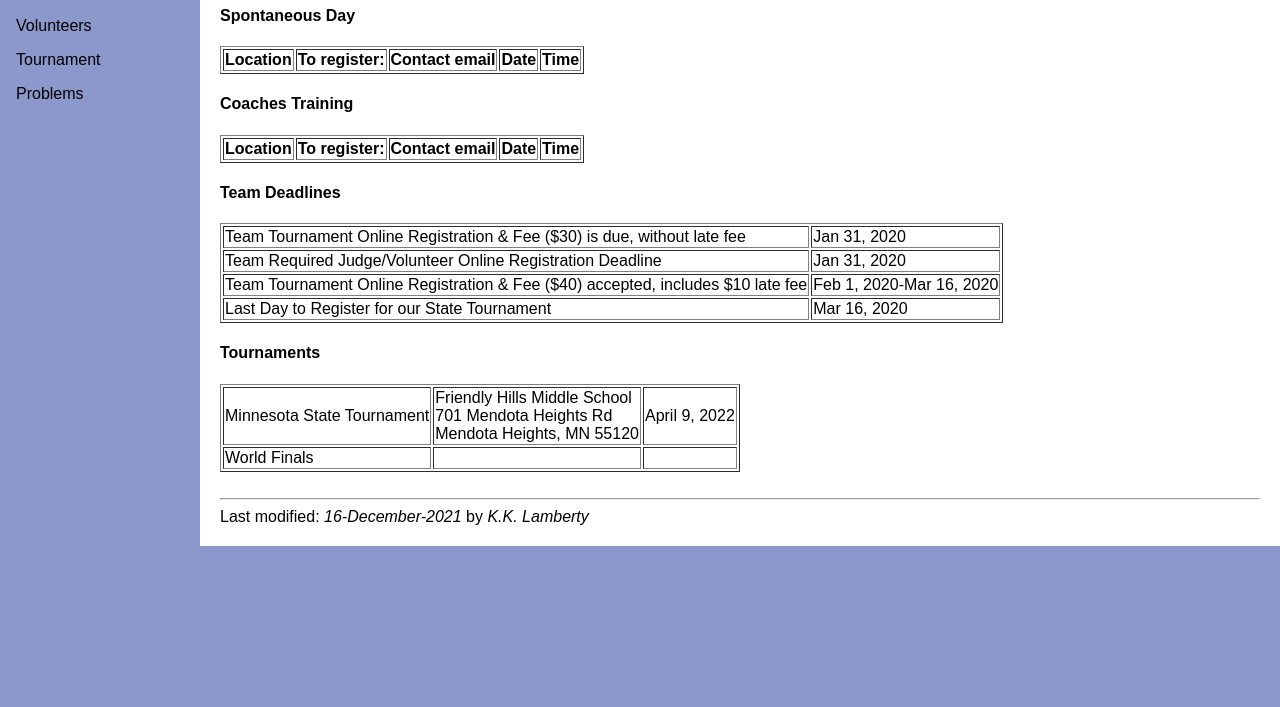
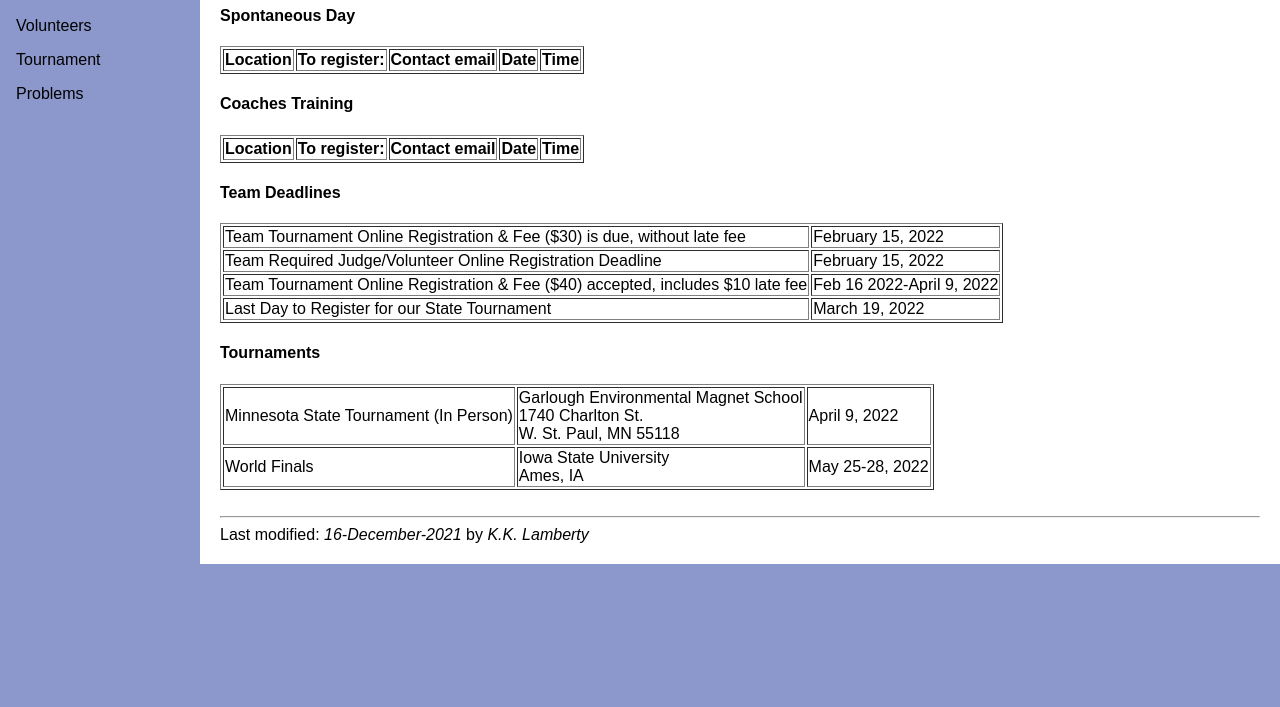
Before and after one commit to MN-Odyssey-of-the-Mind/OdysseyWebPage, a plain HTML site: page events.html in a window 1280 px wide. Shown: the part 93-800 px from the top of the page. Drawn offline with nearby package versions, Linux system fonts and the light colour scheme.

Commit message:
Update dates

```diff
--- a/events.html
+++ b/events.html
@@ -6,7 +6,7 @@
   <title>MN OotM - Events</title>
   <link rel="stylesheet" href="./resources/style.css" type="text/css" />
   <script src="https://code.jquery.com/jquery-1.10.2.js"></script>
-  <script src="./resources/odyssey.js"></script>
+  <script language="JavaScript" type="text/javascript" src="https://mn-odyssey-of-the-mind.github.io/OdysseyWebPage/resources/odyssey.js"></script>
 </head>
 <body>
 
@@ -20,7 +20,7 @@
   <!--page content-->
   <div class="content">
 
-    <h1 id="main-title">2020-2021 Events</h1>
+    <h1 id="main-title">2021-2022 Events</h1>
 
 
              <h4>Spontaneous Day</h4>
@@ -66,35 +66,35 @@
 <h4>Team Deadlines</h4>
 <table border = '1'>
 <tr>
-	<td>Team Tournament Online Registration & Fee ($30) is due, without late fee</td>	<td>Jan 31, 2020</td>
+	<td>Team Tournament Online Registration & Fee ($30) is due, without late fee</td>	<td>February 15, 2022</td>
 	</tr>
 	<tr>
 	<td>Team Required Judge/Volunteer Online Registration Deadline	</td>
-	<td>Jan 31, 2020	</td>
+	<td>February 15, 2022</td>
 	</tr>
 	<tr>
-	<td>Team Tournament Online Registration & Fee ($40) accepted, includes $10 late fee		</td>			<td>Feb 1, 2020-Mar 16, 2020	</td>
+	<td>Team Tournament Online Registration & Fee ($40) accepted, includes $10 late fee		</td>			<td>Feb 16 2022-April 9, 2022	</td>
 	</tr>
 	<tr>
 	<td>
 	Last Day to Register for our State Tournament</td>
-	<td>Mar 16, 2020	</td>
+	<td>March 19, 2022	</td>
 	</tr>
 </table>
 
 <h4>Tournaments</h4>
 <table border = '1'>
 <tr>
-	<td>Minnesota State Tournament</td>
-	<td>Friendly Hills Middle School<br />
-        701 Mendota Heights Rd<br />
-        Mendota Heights, MN 55120	</td>
+	<td>Minnesota State Tournament (In Person)</td>
+	<td>Garlough Environmental Magnet School<br />
+      1740 Charlton St.<br />
+      W. St. Paul, MN 55118<br /></td>
 	<td><script type="text/javascript">getTournamentDate();</script></td>
 	</tr>
 <tr>
     <td>World Finals</td>
-    <td>	</td>
-    <td>	</td>
+    <td>Iowa State University<br />Ames, IA	</td>
+    <td>May 25-28, 2022	</td>
     </tr>
 </table>
 
```
